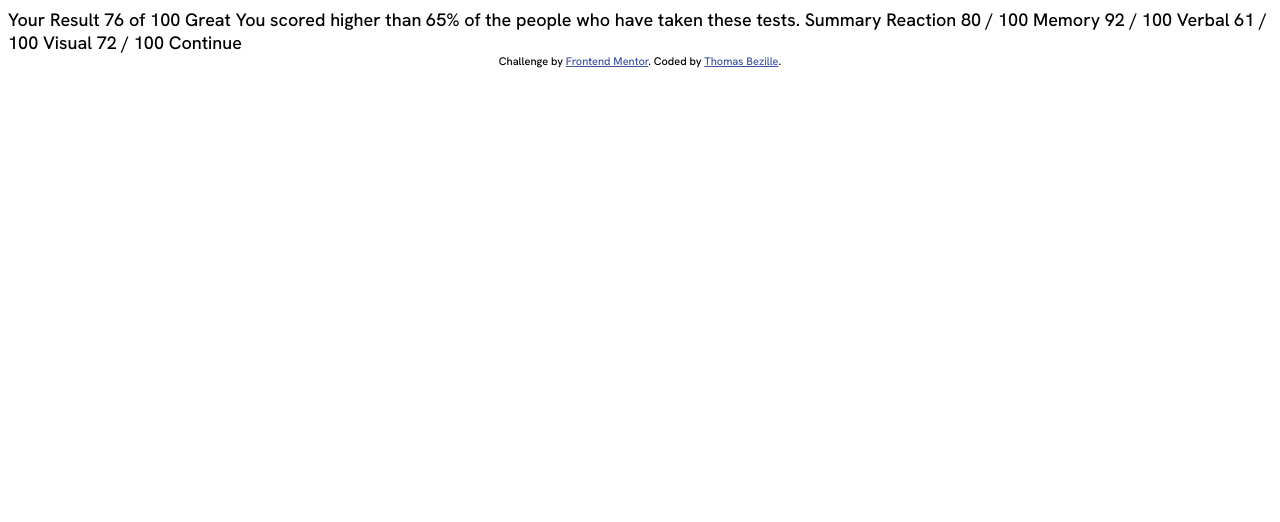
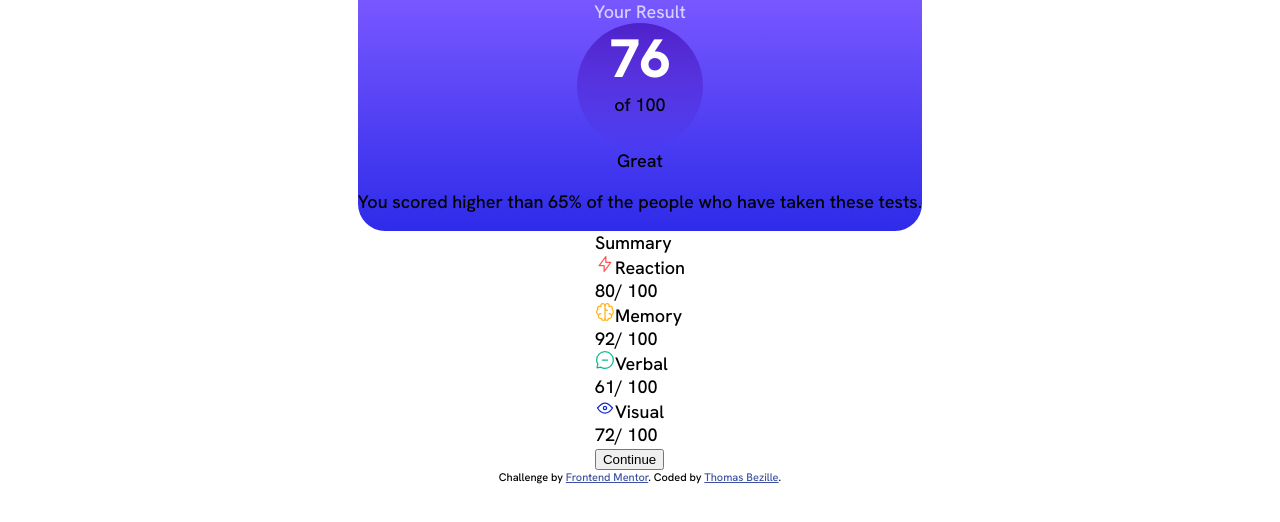
Before and after one commit to Thomas-Bezille/FrontEnd-Mentor_Results-summary-component, a plain HTML site: page index.html in a window 1280 px wide. Drawn offline with Linux system fonts and the light colour scheme.

Commit message:
html partie summary terminée + début css

```diff
--- a/css/style.css
+++ b/css/style.css
@@ -20,6 +20,54 @@
 body {
   font-size: 18px;
   font-family: "Hanken Grotesk", sans-serif;
+  margin: 0;
+  padding: 0;
+  box-sizing: border-box;
+}
+
+#container {
+  display: flex;
+  flex-direction: column;
+  justify-content: center;
+  align-items: center;
+}
+
+#result {
+  display: flex;
+  flex-direction: column;
+  justify-content: center;
+  align-items: center;
+  text-align: center;
+  background: linear-gradient(
+    var(--bg-light-slate-blue),
+    var(--bg-light-royal-blue)
+  );
+  border-bottom-left-radius: 1.5em;
+  border-bottom-right-radius: 1.5em;
+}
+
+.result--title {
+  color: var(--pale-blue);
+  font-weight: 500;
+  opacity: 80%;
+}
+
+.result--circle {
+  background: linear-gradient(
+    var(--circle-violet-blue),
+    var(--circle-persian-blue)
+  );
+  border-radius: 50%;
+  height: 7em;
+  width: 7em;
+}
+
+.result--circle__note {
+  font-size: 3em;
+  color: white;
+  display: block;
+  text-align: center;
+  font-weight: 800;
 }
 
 .attribution {
--- a/index.html
+++ b/index.html
@@ -14,14 +14,71 @@
   </head>
   <body>
     <div id="container">
-      <div id="result"></div>
-      <div id="summary"></div>
+      <div id="result">
+        <div class="result--title"><span>Your Result</span></div>
+        <div class="result--circle">
+          <span class="result--circle__note">76</span
+          ><span class="result--circle__note-max">of 100</span>
+        </div>
+        <div class="result--commentaire"><span>Great</span></div>
+        <div class="result--compare">
+          <p>
+            You scored higher than 65% of the people who have taken these tests.
+          </p>
+        </div>
+      </div>
+      <div id="summary">
+        <div class="summary--title"><span>Summary</span></div>
+        <div class="summary-container">
+          <div class="sumary--element-test red">
+            <div class="summary--element-test__title">
+              <img
+                src="./assets/images/icon-reaction.svg"
+                alt="Reaction"
+              /><span>Reaction</span>
+            </div>
+            <div class="summary--elemnt-test__note">
+              <span class="note-value">80</span
+              ><span class="note-max">/ 100</span>
+            </div>
+          </div>
+          <div class="sumary--element-test yellow">
+            <div class="summary--element-test__title">
+              <img src="./assets/images/icon-memory.svg" alt="Memory" /><span
+                >Memory</span
+              >
+            </div>
+            <div class="summary--elemnt-test__note">
+              <span class="note-value">92</span
+              ><span class="note-max">/ 100</span>
+            </div>
+          </div>
+          <div class="sumary--element-test green">
+            <div class="summary--element-test__title">
+              <img src="./assets/images/icon-verbal.svg" alt="Verbal" /><span
+                >Verbal</span
+              >
+            </div>
+            <div class="summary--elemnt-test__note">
+              <span class="note-value">61</span
+              ><span class="note-max">/ 100</span>
+            </div>
+          </div>
+          <div class="sumary--element-test blue">
+            <div class="summary--element-test__title">
+              <img src="./assets/images/icon-visual.svg" alt="Visual" /><span
+                >Visual</span
+              >
+            </div>
+            <div class="summary--elemnt-test__note">
+              <span class="note-value">72</span
+              ><span class="note-max">/ 100</span>
+            </div>
+          </div>
+          <button class="summary-container__button">Continue</button>
+        </div>
+      </div>
     </div>
-
-    Your Result 76 of 100 Great You scored higher than 65% of the people who
-    have taken these tests. Summary Reaction 80 / 100 Memory 92 / 100 Verbal 61
-    / 100 Visual 72 / 100 Continue
-
     <div class="attribution">
       Challenge by
       <a href="https://www.frontendmentor.io?ref=challenge" target="_blank"
```
